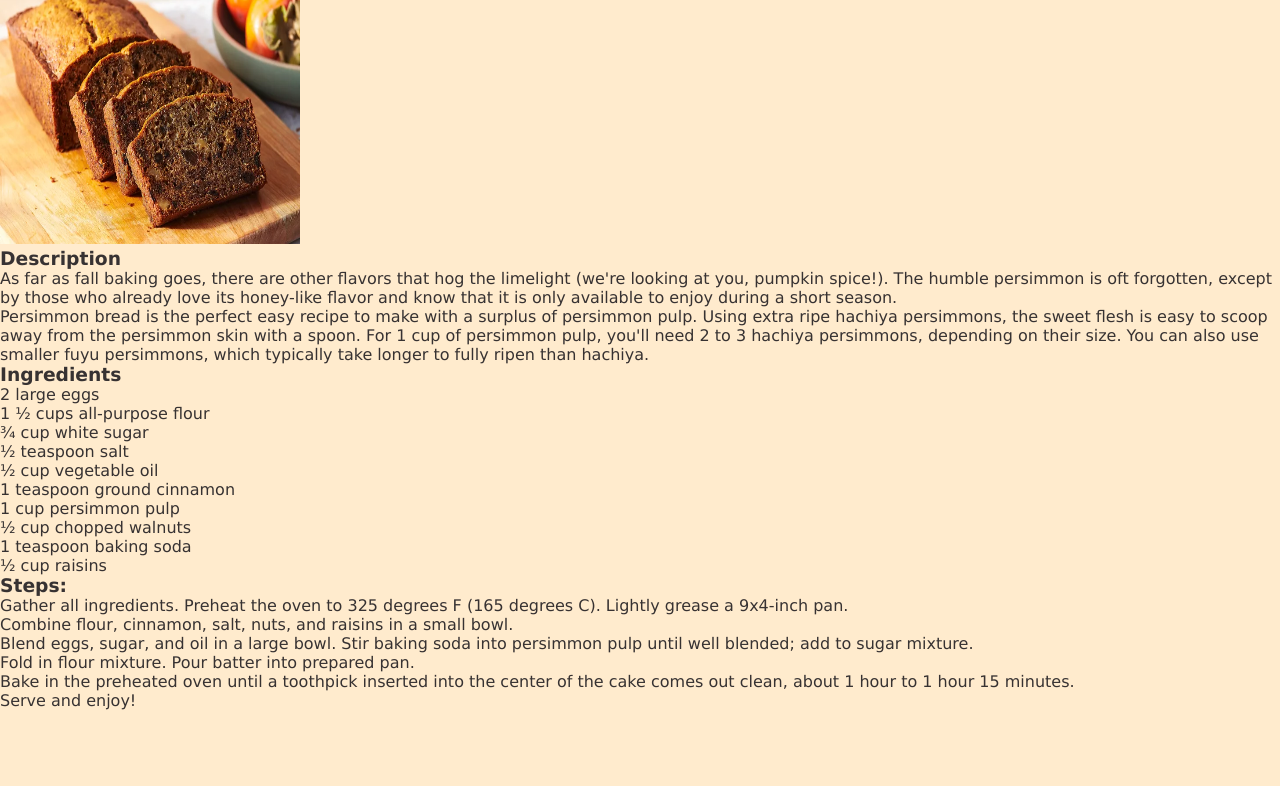
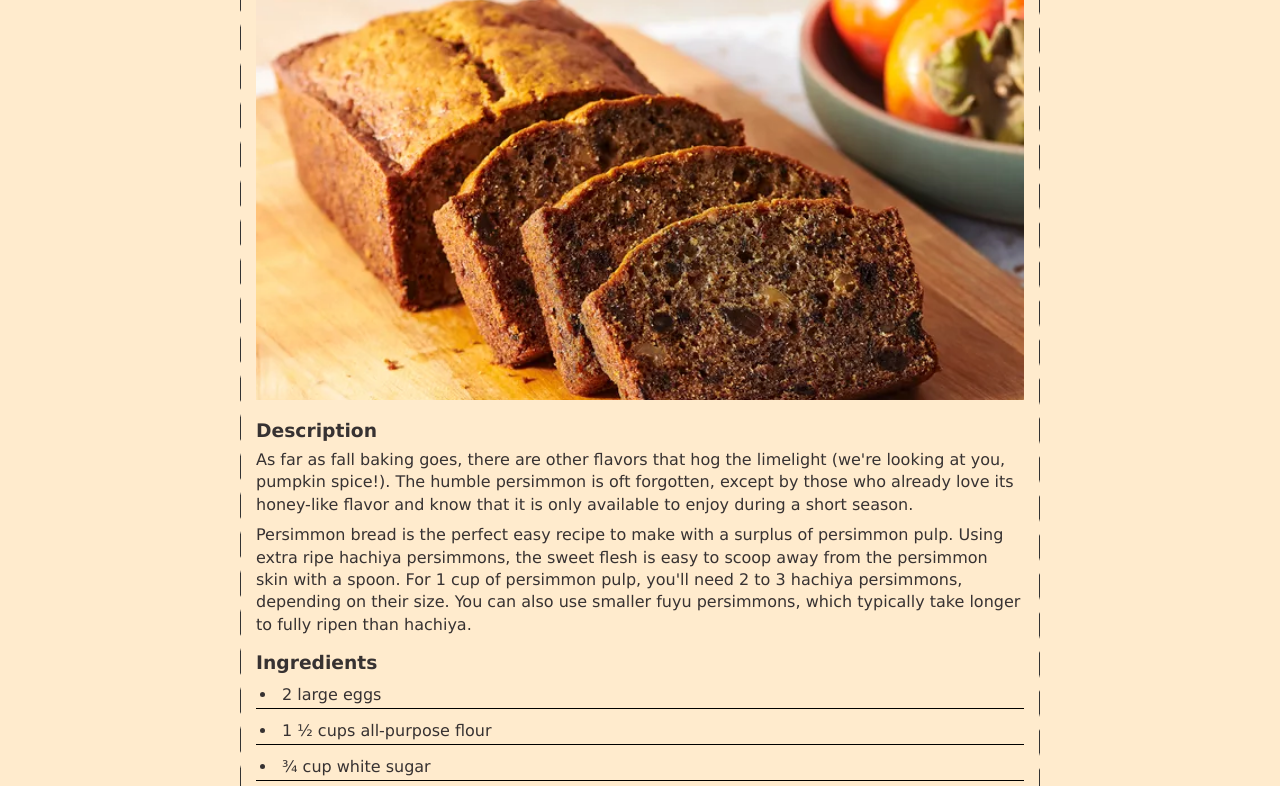
Before and after one commit to ryanaka99/odin-recipes, a plain HTML site: page recipes/persimmon-bread.html in a window 1280 px wide. Shown: the part 128-914 px from the top of the page. Before the commit the page ends 838 px from the top, so only its background shows below. Drawn offline with Linux system fonts and the light colour scheme.

Commit message:
Update details UI
It's not the best design, but it's my first step
in implementing CSS into my own projects

```diff
--- a/css/styles.css
+++ b/css/styles.css
@@ -101,3 +101,41 @@ body {
   text-align: center;
   text-decoration: none;
 }
+
+/* Details Page */
+.food-img {
+  width: 100%;
+  height: 400px;
+  object-fit: cover;
+  margin-bottom: 16px;
+}
+
+.sub-heading {
+  margin-bottom: 8px;
+}
+
+.text {
+  line-height: 1.4rem;
+  margin-bottom: 8px;
+}
+
+.bigger-mb {
+  margin-bottom: 16px;
+}
+
+.ingredients,
+.steps {
+  list-style-position: inside;
+  margin-bottom: 16px;
+}
+
+.ingredients li,
+.steps li {
+  padding: 4px;
+  border-bottom: 1px solid black;
+}
+
+.ingredients li:not(:last-child),
+.steps li:not(:last-child) {
+  margin-bottom: 8px;
+}
--- a/recipes/persimmon-bread.html
+++ b/recipes/persimmon-bread.html
@@ -7,28 +7,30 @@
     <link rel="stylesheet" href="../css/styles.css" />
   </head>
   <body>
+    <div class="container">
       <h1 class="main-heading">Persimmon Bread</h1>
       <img
+        class="food-img"
         src="../img/persimmon-bread.webp"
         alt="Delicious Persimmon Bread"
         width="300"
         height="300"
       />
       <h3 class="sub-heading">Description</h3>
-    <p>
-      As far as fall baking goes, there are other flavors that hog the limelight
-      (we're looking at you, pumpkin spice!). The humble persimmon is oft
-      forgotten, except by those who already love its honey-like flavor and know
-      that it is only available to enjoy during a short season.
+      <p class="text">
+        As far as fall baking goes, there are other flavors that hog the
+        limelight (we're looking at you, pumpkin spice!). The humble persimmon
+        is oft forgotten, except by those who already love its honey-like flavor
+        and know that it is only available to enjoy during a short season.
       </p>
 
-    <p>
+      <p class="text bigger-mb">
         Persimmon bread is the perfect easy recipe to make with a surplus of
         persimmon pulp. Using extra ripe hachiya persimmons, the sweet flesh is
         easy to scoop away from the persimmon skin with a spoon. For 1 cup of
-      persimmon pulp, you'll need 2 to 3 hachiya persimmons, depending on their
-      size. You can also use smaller fuyu persimmons, which typically take
-      longer to fully ripen than hachiya.
+        persimmon pulp, you'll need 2 to 3 hachiya persimmons, depending on
+        their size. You can also use smaller fuyu persimmons, which typically
+        take longer to fully ripen than hachiya.
       </p>
       <h3 class="sub-heading">Ingredients</h3>
       <ul class="ingredients">
@@ -45,22 +47,25 @@
       </ul>
 
       <h3 class="sub-heading">Steps:</h3>
-    <ol>
+      <ol class="steps">
         <li>
           Gather all ingredients. Preheat the oven to 325 degrees F (165 degrees
           C). Lightly grease a 9x4-inch pan.
         </li>
-      <li>Combine flour, cinnamon, salt, nuts, and raisins in a small bowl.</li>
+        <li>
+          Combine flour, cinnamon, salt, nuts, and raisins in a small bowl.
+        </li>
         <li>
           Blend eggs, sugar, and oil in a large bowl. Stir baking soda into
           persimmon pulp until well blended; add to sugar mixture.
         </li>
         <li>Fold in flour mixture. Pour batter into prepared pan.</li>
         <li>
-        Bake in the preheated oven until a toothpick inserted into the center of
-        the cake comes out clean, about 1 hour to 1 hour 15 minutes.
+          Bake in the preheated oven until a toothpick inserted into the center
+          of the cake comes out clean, about 1 hour to 1 hour 15 minutes.
         </li>
         <li>Serve and enjoy!</li>
       </ol>
+    </div>
   </body>
 </html>
```
Also changed, not shown: recipes/cranberry-muffins.html (+14 -8 lines), recipes/mashed-potatoes.html (+16 -13 lines). Lines whose indentation alone changed are shown as unchanged.
